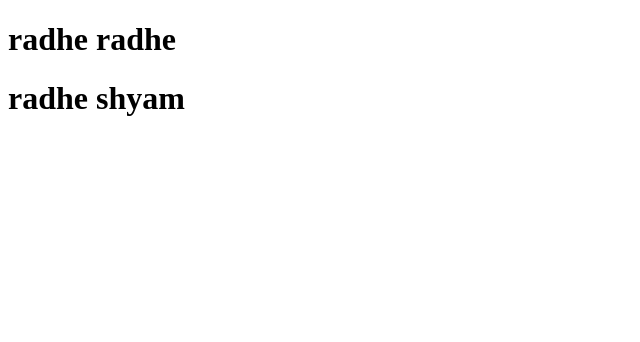
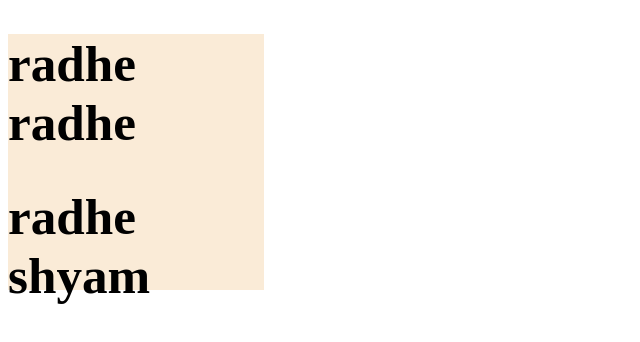
Before and after one commit to karanjoshi-kj/REACT, a React (Vite) app in the folder demo/: page / in a window 1280 px wide. Shown: the top 342 px of the page, without its empty margins (0-640 px from the left). Built offline with nearby package versions, Linux system fonts and the light colour scheme.

Commit message:
CSS FOLDER STRUCTURE

```diff
--- a/demo/src/components/Topbar/TopBar.jsx
+++ b/demo/src/components/Topbar/TopBar.jsx
@@ -1,8 +1,9 @@
 import React from 'react'
+import "../styles/TopBar.css"
 
 const TopBar = () => {
   return (
-    <div>
+    <div className="main-container" id='maincon'>
       <h1>radhe radhe</h1>
       <h1>radhe shyam</h1>
     </div>
--- a/demo/src/components/styles/TopBar.css
+++ b/demo/src/components/styles/TopBar.css
@@ -0,0 +1,6 @@
+.main-container{
+    height: 20vmax;
+    width: 20vmax;
+    background-color: antiquewhite;
+    font-size: 2vmax;
+}
```
